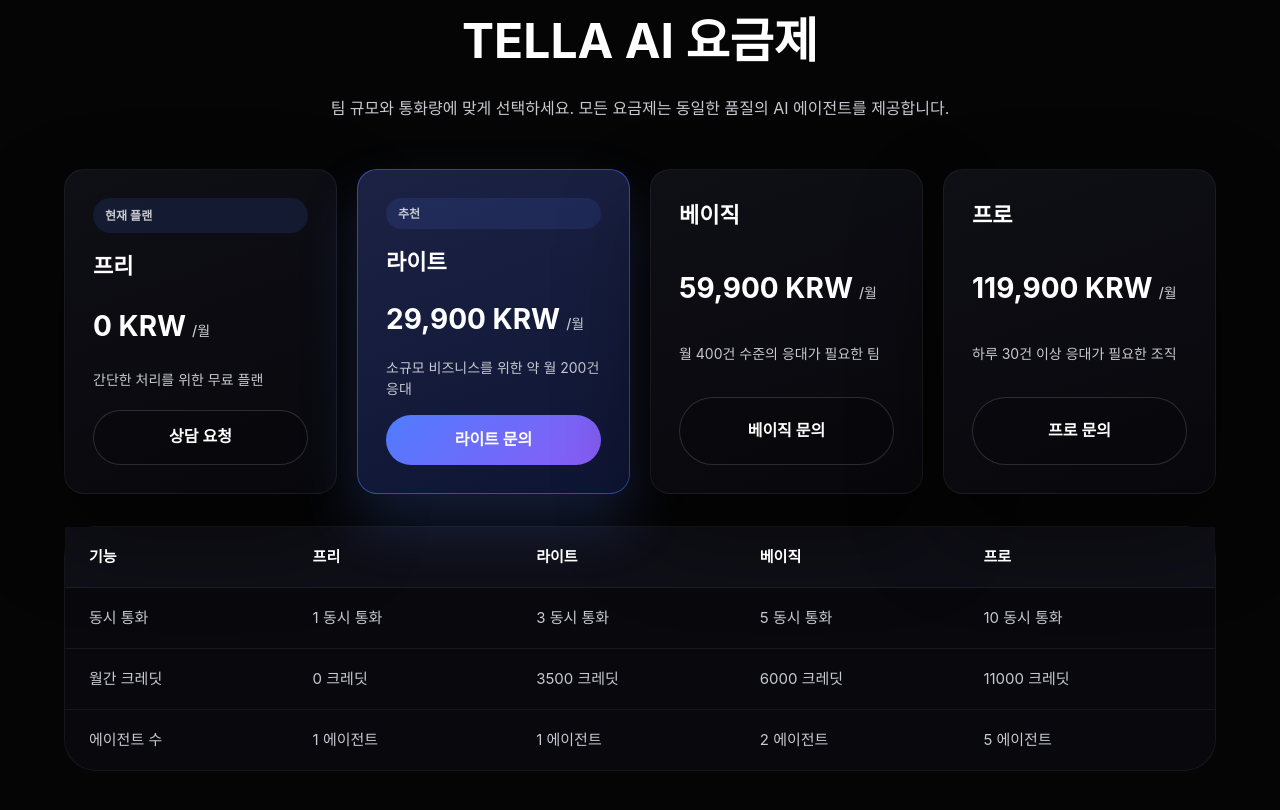
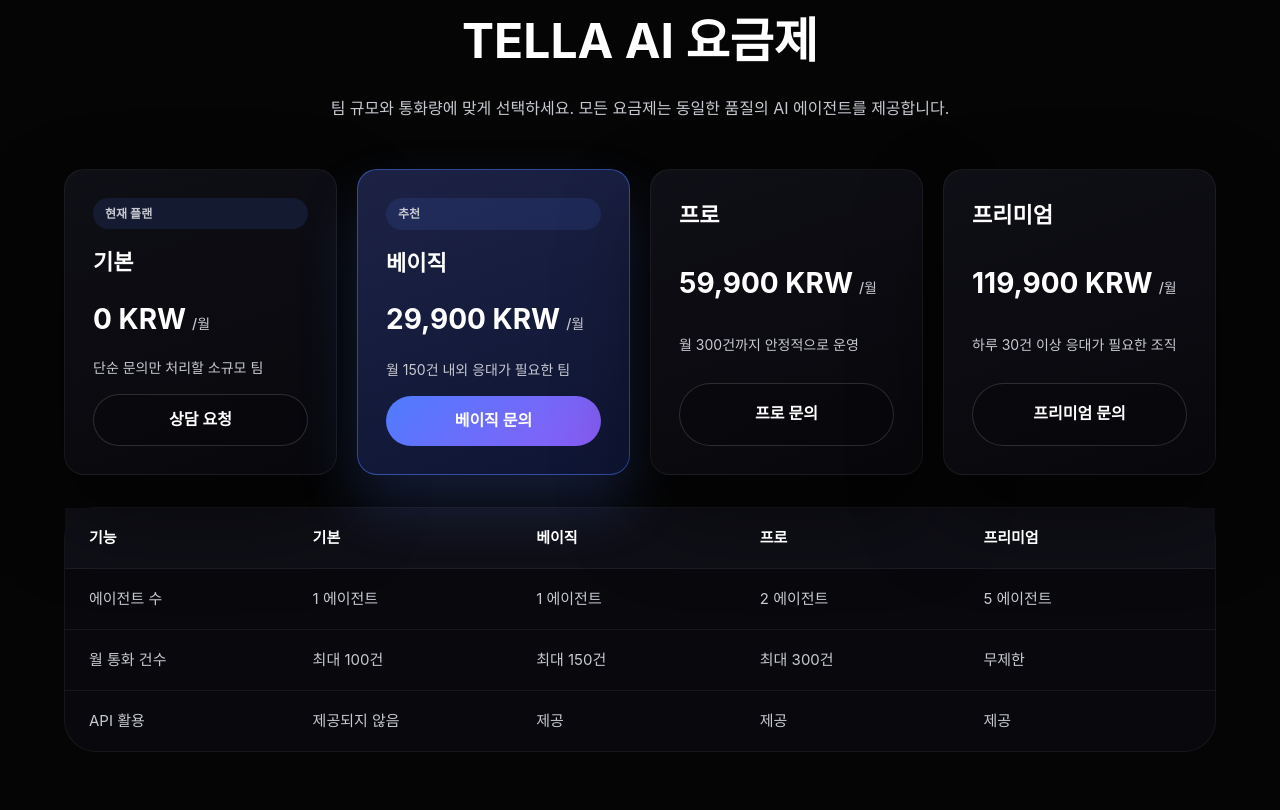
Before and after one commit to wkdtpghks654-maker/tella.ai, a plain HTML site: page index.html in a window 1280 px wide. Shown: the part 2943-3753 px from the top of the page. Drawn offline with Linux system fonts and the light colour scheme; a web font is replaced by a local one.

Commit message:
Add files via upload

```diff
--- a/index.html
+++ b/index.html
@@ -10,6 +10,17 @@
     <link rel="icon" type="image/png" sizes="32x32" href="https://drive.google.com/uc?export=view&id=15XZ81zsKDwfwvvhfq061kb8njcnazTSP">
     <link rel="icon" type="image/png" sizes="16x16" href="https://drive.google.com/uc?export=view&id=15XZ81zsKDwfwvvhfq061kb8njcnazTSP">
     <link rel="apple-touch-icon" sizes="180x180" href="https://drive.google.com/uc?export=view&id=15XZ81zsKDwfwvvhfq061kb8njcnazTSP">
+    <script async src="https://www.googletagmanager.com/gtag/js?id=G-KL2K60Q1KK"></script>
+    <script>
+      window.dataLayer = window.dataLayer || [];
+
+      function gtag() {
+        dataLayer.push(arguments);
+      }
+
+      gtag('js', new Date());
+      gtag('config', 'G-KL2K60Q1KK');
+    </script>
     <style>
       :root {
         color-scheme: dark;
@@ -744,7 +755,7 @@
           </div>
           <div class="feature-grid">
             <article class="feature-card">
-              <img src="https://lh3.googleusercontent.com/d/1xujOA_mGZuNWa4f1UWNknorMnGGz4uJU" alt="AI 전화 응대 장면">
+              <img src="https://lh3.googleusercontent.com/d/1KJDYViezashH9F6Q-f1wCJNqtV-oVHY1" alt="AI 전화 응대 장면">
               <div>
                 <h3>AI 즉각 응답</h3>
                 <p>
@@ -753,7 +764,7 @@
               </div>
             </article>
             <article class="feature-card">
-              <img src="https://lh3.googleusercontent.com/d/13F9vfFlEaV_sEjbZCCXw_Cy5crato4GP" alt="일정 자동화 워크플로 이미지">
+              <img src="https://lh3.googleusercontent.com/d/1sPY1jHe60YKmwiUBHNSXv-jxTLw42PsY" alt="일정 자동화 워크플로 이미지">
               <div>
                 <h3>일정 예약을 자동화합니다.</h3>
                 <p>
@@ -762,7 +773,7 @@
               </div>
             </article>
             <article class="feature-card">
-              <img src="https://lh3.googleusercontent.com/d/1Ae39-QQCRt3NrVB5vk-ha54gX6JxxvJA" alt="고객 DB를 관리하는 화면">
+              <img src="https://lh3.googleusercontent.com/d/1kozOEW7ii1NH0Aoi2gVzhrTcZF4-Igr8" alt="고객 DB를 관리하는 화면">
               <div>
                 <h3>문의 고객 DB를 정리합니다.</h3>
                 <p>
@@ -771,7 +782,7 @@
               </div>
             </article>
             <article class="feature-card">
-              <img src="https://lh3.googleusercontent.com/d/1sjmpWyVbA416DCJFVA4WcC_fMB-0bMLh" alt="다중 채널 CS 응대">
+              <img src="https://lh3.googleusercontent.com/d/1OKLiz48AvWbSef_dWQ5pnEXthlWv7ok1" alt="다중 채널 CS 응대">
               <div>
                 <h3>모든 CS 채널에 응답합니다.</h3>
                 <p>
@@ -792,29 +803,29 @@
           <div class="pricing-plans">
             <article class="pricing-card">
               <div class="pill">현재 플랜</div>
-              <h3>프리</h3>
+              <h3>기본</h3>
               <div class="pricing-price">0 KRW<span>/월</span></div>
-              <p class="pricing-note">간단한 처리를 위한 무료 플랜</p>
+              <p class="pricing-note">단순 문의만 처리할 소규모 팀</p>
               <a class="pricing-cta" href="#contact">상담 요청</a>
             </article>
             <article class="pricing-card recommended">
               <div class="pill">추천</div>
-              <h3>라이트</h3>
+              <h3>베이직</h3>
               <div class="pricing-price">29,900 KRW<span>/월</span></div>
-              <p class="pricing-note">소규모 비즈니스를 위한 약 월 200건 응대</p>
-              <a class="pricing-cta" href="#contact">라이트 문의</a>
-            </article>
-            <article class="pricing-card">
-              <h3>베이직</h3>
-              <div class="pricing-price">59,900 KRW<span>/월</span></div>
-              <p class="pricing-note">월 400건 수준의 응대가 필요한 팀</p>
+              <p class="pricing-note">월 150건 내외 응대가 필요한 팀</p>
               <a class="pricing-cta" href="#contact">베이직 문의</a>
             </article>
             <article class="pricing-card">
               <h3>프로</h3>
+              <div class="pricing-price">59,900 KRW<span>/월</span></div>
+              <p class="pricing-note">월 300건까지 안정적으로 운영</p>
+              <a class="pricing-cta" href="#contact">프로 문의</a>
+            </article>
+            <article class="pricing-card">
+              <h3>프리미엄</h3>
               <div class="pricing-price">119,900 KRW<span>/월</span></div>
               <p class="pricing-note">하루 30건 이상 응대가 필요한 조직</p>
-              <a class="pricing-cta" href="#contact">프로 문의</a>
+              <a class="pricing-cta" href="#contact">프리미엄 문의</a>
             </article>
           </div>
           <div class="pricing-breakdown">
@@ -822,24 +833,10 @@
               <div class="pricing-grid">
                 <div class="pricing-row header">
                   <span>기능</span>
-                  <span>프리</span>
-                  <span>라이트</span>
+                  <span>기본</span>
                   <span>베이직</span>
                   <span>프로</span>
-                </div>
-                <div class="pricing-row">
-                  <span>동시 통화</span>
-                  <span>1 동시 통화</span>
-                  <span>3 동시 통화</span>
-                  <span>5 동시 통화</span>
-                  <span>10 동시 통화</span>
-                </div>
-                <div class="pricing-row">
-                  <span>월간 크레딧</span>
-                  <span>0 크레딧</span>
-                  <span>3500 크레딧</span>
-                  <span>6000 크레딧</span>
-                  <span>11000 크레딧</span>
+                  <span>프리미엄</span>
                 </div>
                 <div class="pricing-row">
                   <span>에이전트 수</span>
@@ -847,6 +844,20 @@
                   <span>1 에이전트</span>
                   <span>2 에이전트</span>
                   <span>5 에이전트</span>
+                </div>
+                <div class="pricing-row">
+                  <span>월 통화 건수</span>
+                  <span>최대 100건</span>
+                  <span>최대 150건</span>
+                  <span>최대 300건</span>
+                  <span>무제한</span>
+                </div>
+                <div class="pricing-row">
+                  <span>API 활용</span>
+                  <span>제공되지 않음</span>
+                  <span>제공</span>
+                  <span>제공</span>
+                  <span>제공</span>
                 </div>
               </div>
             </div>
```
